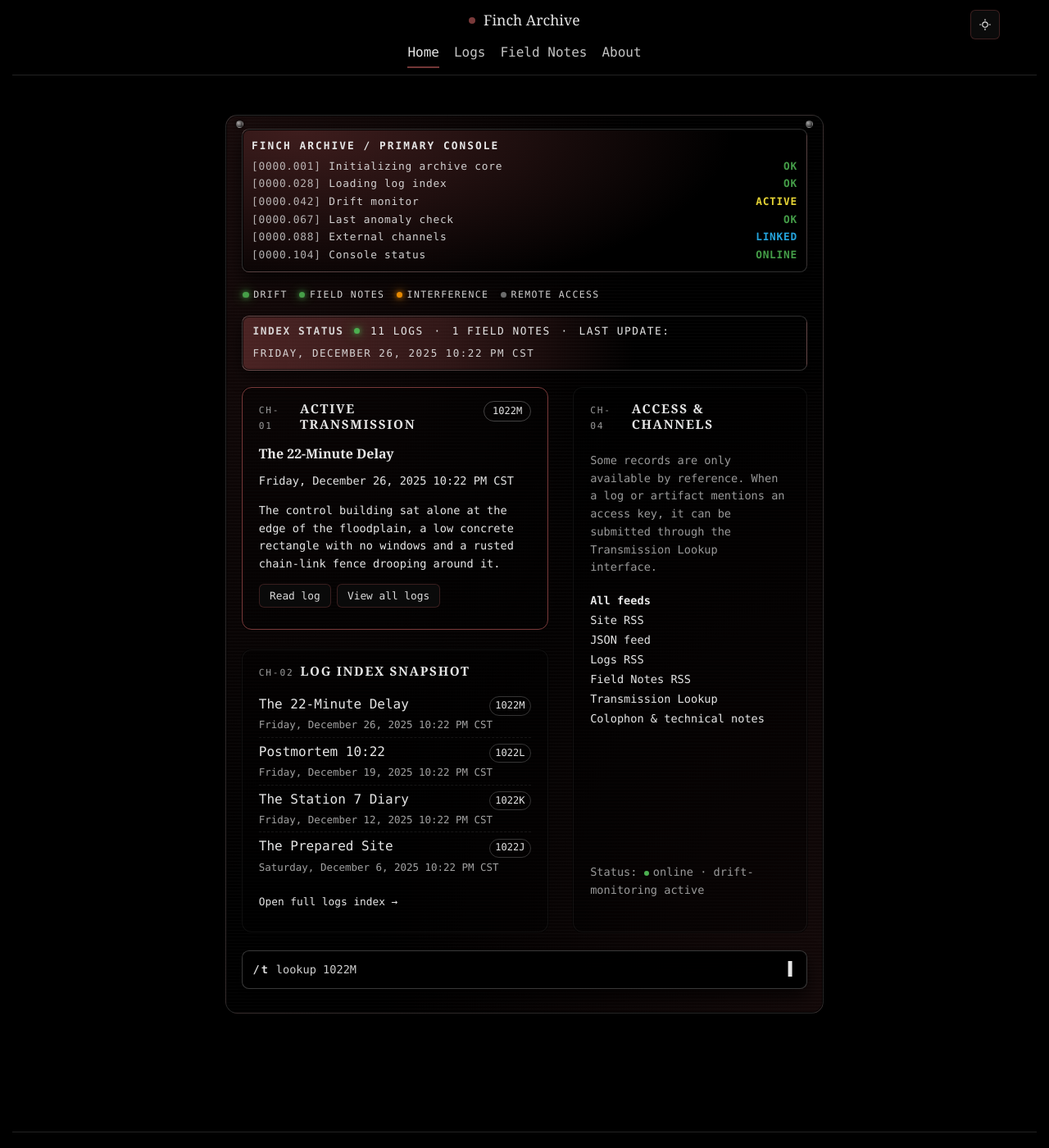
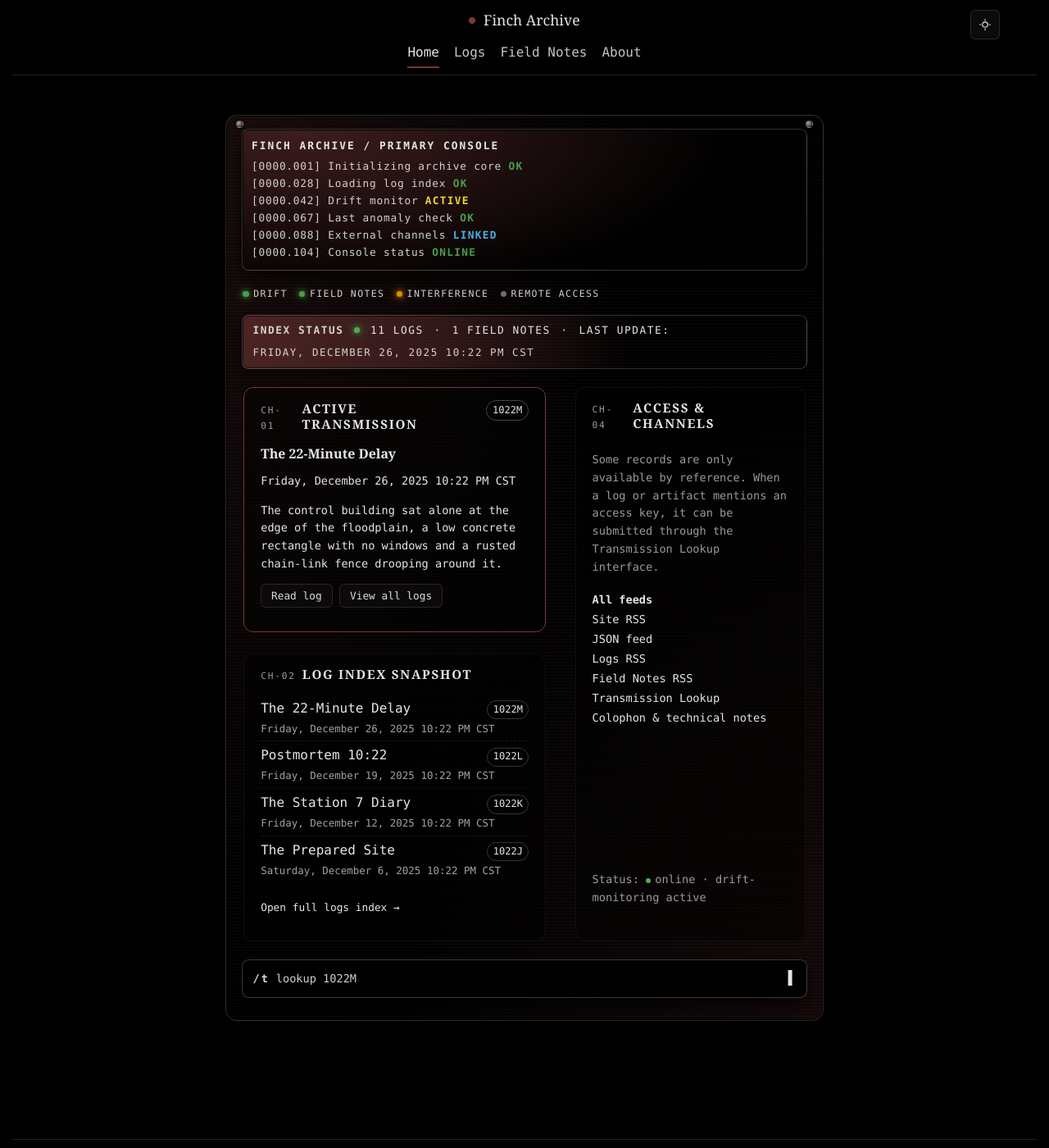
Before and after one commit to HallowayFinch/fincharchive.com, a Jekyll site: the page built from index.html, in a window 1280 px wide and 1400 px high. Shown: the whole window at 82% size. Built offline with Jekyll 4.4.1, drawn with Linux system fonts in a browser that asks for light colours.

Commit message:
Update style.css

```diff
--- a/assets/css/style.css
+++ b/assets/css/style.css
@@ -1255,8 +1255,8 @@ html {
 
 .home-console-frame {
   position: relative;
-  margin: 0.75rem 0 3rem;          /* full container width (no side narrowing) */
-  padding: 1rem 1.15rem 1.8rem;
+  margin: 0.75rem auto 3rem;
+  padding: 1rem 1.15rem 1.7rem;
   border-radius: 0.9rem;
   border: 1px solid rgba(255, 255, 255, 0.14);
   background:
@@ -1274,7 +1274,8 @@ html {
   box-shadow:
     0 18px 40px rgba(0, 0, 0, 0.75),
     inset 0 0 0 1px rgba(0, 0, 0, 0.7);
-  overflow: hidden; /* keep inner glows/edges clipped */
+  /* keep all inner borders/shadows clipped inside the frame */
+  overflow: hidden;
 }
 
 :root[data-theme="light"] .home-console-frame {
@@ -1320,11 +1321,11 @@ html {
   right: 12px;
 }
 
-/* On smaller screens, keep width full but soften padding slightly */
+/* On smaller screens, let the console use the full container width */
 @media (max-width: 640px) {
   .home-console-frame {
-    margin: 0.75rem 0 2.5rem;
-    padding: 0.9rem 0.9rem 1.6rem;
+    margin-inline: 0;
+    padding: 0.85rem 0.9rem 1.6rem;
   }
 }
 
@@ -1337,7 +1338,7 @@ html {
   font-size: 0.8rem;
   line-height: 1.5;
   padding: 0.6rem 0.7rem 0.7rem;
-  margin: 0 0 0.85rem;
+  margin: 0 0 0.95rem;
   border-radius: 0.55rem;
   border: 1px solid rgba(255, 255, 255, 0.18);
   background: radial-gradient(
@@ -1372,64 +1373,51 @@ html {
   text-transform: uppercase;
 }
 
-/* Make boot lines stay structured and readable on mobile */
 .home-boot-line {
   margin: 0;
   letter-spacing: 0.06em;
   opacity: 0.9;
-  display: grid;
-  grid-template-columns: auto 1fr auto;
-  column-gap: 0.6rem;
-  align-items: baseline;
 }
 
 .home-boot-line + .home-boot-line {
-  margin-top: 0.15rem;
-}
-
-.home-boot-code {
-  opacity: 0.85;
-  white-space: nowrap;
-}
-
-.home-boot-label {
-  min-width: 0;
-}
-
-.home-boot-dots {
-  display: none; /* decorative; dropping on mobile for clarity */
+  margin-top: 0.12rem;
 }
 
 .home-boot-meta {
   opacity: 0.85;
-  white-space: nowrap;
 }
 
 .home-boot-line--final {
   margin-top: 0.3rem;
 }
 
-/* State colours */
+/* State labels (OK / ACTIVE / LINKED / ONLINE) */
+
 .home-boot-state {
   font-weight: 600;
-}
+  letter-spacing: 0.1em;
+}
+
 .home-boot-state--ok,
+.home-status-dot,
+.panel-status-indicator::before {
+  color: #4caf50;
+}
+
+.home-boot-state--ok {
+  color: #4caf50;
+}
+
+.home-boot-state--active {
+  color: #ffeb3b;
+}
+
+.home-boot-state--linked {
+  color: #4fc3f7;
+}
+
 .home-boot-state--online {
   color: #4caf50;
-}
-.home-boot-state--active {
-  color: #ffeb3b;
-}
-.home-boot-state--linked {
-  color: #29b6f6;
-}
-
-/* Slightly smaller type on very small screens */
-@media (max-width: 480px) {
-  .home-boot {
-    font-size: 0.74rem;
-    line-height: 1.45;
-  }
 }
 
 /* ==========================
@@ -1491,8 +1479,8 @@ html {
   align-items: center;
   flex-wrap: wrap;
   gap: 0.45rem 0.8rem;
-  margin: 0 0 1.25rem;
-  padding: 0.45rem 0.8rem 0.6rem;
+  margin: 0 0 1.4rem;
+  padding: 0.45rem 0.8rem 0.5rem;
   font-size: 0.8rem;
   letter-spacing: 0.12em;
   text-transform: uppercase;
@@ -1552,7 +1540,7 @@ html {
 
 .home-grid {
   display: grid;
-  gap: 1.5rem;
+  gap: 1.6rem;
 }
 
 /* Desktop layout:
@@ -1590,7 +1578,7 @@ html {
 .home-panel {
   position: relative;
   border-radius: 0.75rem;
-  padding: 1rem 1.25rem 1.6rem; /* extra bottom padding so buttons/links clear border */
+  padding: 0.95rem 1.25rem 1.7rem;
   border: 1px solid rgba(255, 255, 255, 0.06);
   background: rgba(0, 0, 0, 0.45);
   box-shadow: 0 0 0 1px rgba(0, 0, 0, 0.7);
@@ -1602,8 +1590,9 @@ html {
   display: flex;
   flex-direction: column;
   height: 100%;
-  margin-inline: 0;      /* align with console edges */
-  max-width: 100%;
+  /* keep panels visually inside the console frame */
+  margin-inline: 0.15rem;
+  max-width: calc(100% - 0.3rem);
 }
 
 :root[data-theme="light"] .home-panel {
@@ -1623,14 +1612,17 @@ html {
   background: rgba(255, 255, 255, 0.9);
 }
 
-/* Slight padding tweak on narrow phones */
+/* Slight padding/margin trim on narrow phones */
 @media (max-width: 480px) {
   .home-panel {
-    padding: 0.95rem 1rem 1.5rem;
+    padding-inline: 0.9rem;
+    margin-inline: 0.1rem;
+    max-width: calc(100% - 0.2rem);
   }
 }
 
 /* Primary panel (active transmission) gets a stronger border */
+
 .panel-primary {
   border-color: var(--accent);
 }
@@ -1639,7 +1631,7 @@ html {
 
 .panel-header {
   display: flex;
-  align-items: flex-start;
+  align-items: baseline;
   justify-content: space-between;
   gap: 0.75rem;
   margin-bottom: 0.5rem;
@@ -1670,10 +1662,9 @@ html {
 .panel-tag {
   font-family: var(--mono);
   font-size: 0.75rem;
-  padding: 0.1rem 0.6rem;
+  padding: 0.1rem 0.45rem;
   border-radius: 999px;
   border: 1px solid rgba(255, 255, 255, 0.25);
-  flex-shrink: 0;
 }
 
 :root[data-theme="light"] .panel-tag {
@@ -1723,7 +1714,13 @@ html {
 }
 
 .panel-actions--link-only {
-  margin-top: 0.65rem;
+  justify-content: flex-start;
+}
+
+/* keep bottom breathing room so buttons/links don’t hug the border */
+.panel-primary .panel-actions,
+.panel-log-index .panel-actions {
+  margin-bottom: 0.15rem;
 }
 
 .btn-small {
@@ -1784,7 +1781,6 @@ html {
   padding: 0.05rem 0.4rem;
   border-radius: 999px;
   border: 1px solid rgba(255, 255, 255, 0.2);
-  flex-shrink: 0;
 }
 
 .panel-list-date {
```
